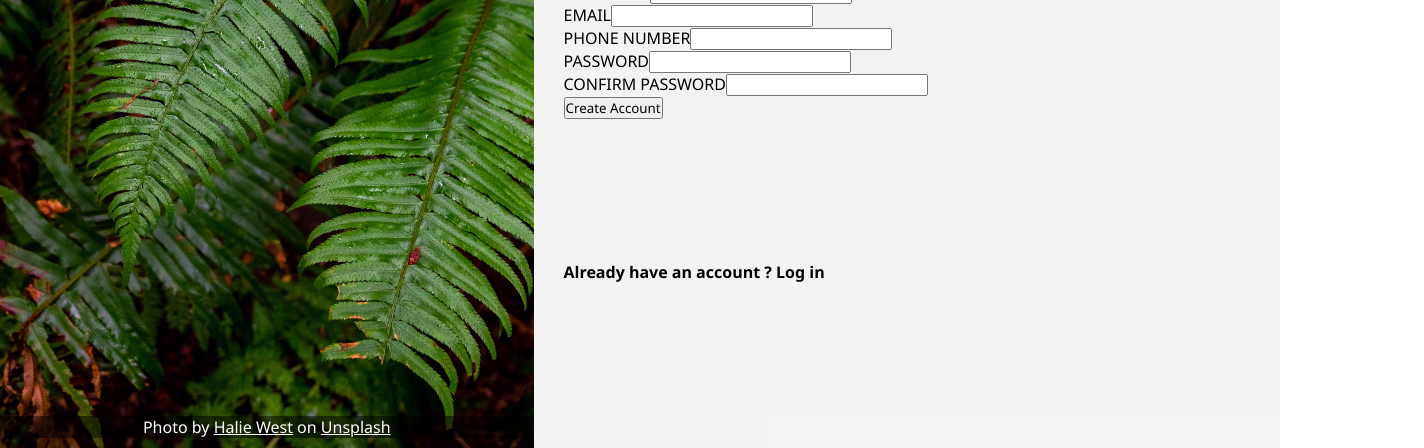
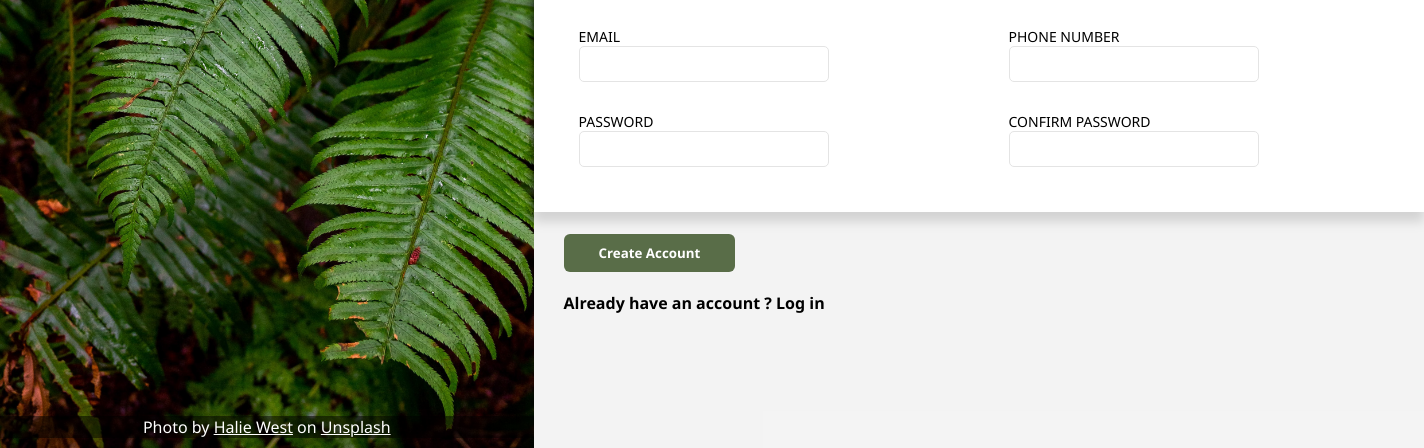
Before and after one commit to AbdellatifAH/signUpForm, a plain HTML site: page index.html in a window 1280 px wide. Shown: the part 352-800 px from the top of the page, 1424 px wide, since content can reach past the window. Drawn offline with Linux system fonts and the light colour scheme; a web font is replaced by a local one.

Commit message:
Added the styling needed for the form part of the page.

```diff
--- a/style.css
+++ b/style.css
@@ -94,6 +94,70 @@
     font-weight: bold;
 }
 
+.sections.two {
+    background-color: #ffffff;
+    display: flex;
+    flex-direction: column;
+    justify-content: space-evenly;
+    position: relative;
+    box-shadow: 0 10px 10px 0px;
+
+}
+
+.sections.two > form > div {
+    display: flex;
+}
+
+.sections.two > form > div > div{
+    display: flex;
+    flex-direction: column;
+    padding: 15px;
+    margin-right: 150px;
+}
+
+.sections.two > form > button{
+    position: absolute;
+    bottom: -60px;
+    left: 30px;
+    z-index: 1000;
+    background-color: #596D48;
+    color: white;
+    font-weight: bold;
+    padding: 10px 35px;
+    border: 0;
+    border-radius: 6px;
+}
+
+.sections.two > h1{
+    font-size: 24px;
+    font-weight: 600;
+    padding-top: 10px;
+}
+
+.sections.two > form{
+    padding-bottom: 30px;
+}
+
+.sections.two > form label{
+    font-size: 14px;
+    font-weight: 500;
+}
+
+.sections.two > form input:focus{
+    border: 1px #0026fc solid;
+    outline: none;
+    box-shadow: 0 0 5px #0026fc;
+}
+
+.sections.two > form  input{
+    border: 1px #e4e4e4 solid;
+    border-radius: 5px;
+    background-color: #ffffff;
+    padding: 5px;
+    width: 250px;
+    font-size: 18px;
+}
+
 .sections.three{
     position: relative;
 }
```
